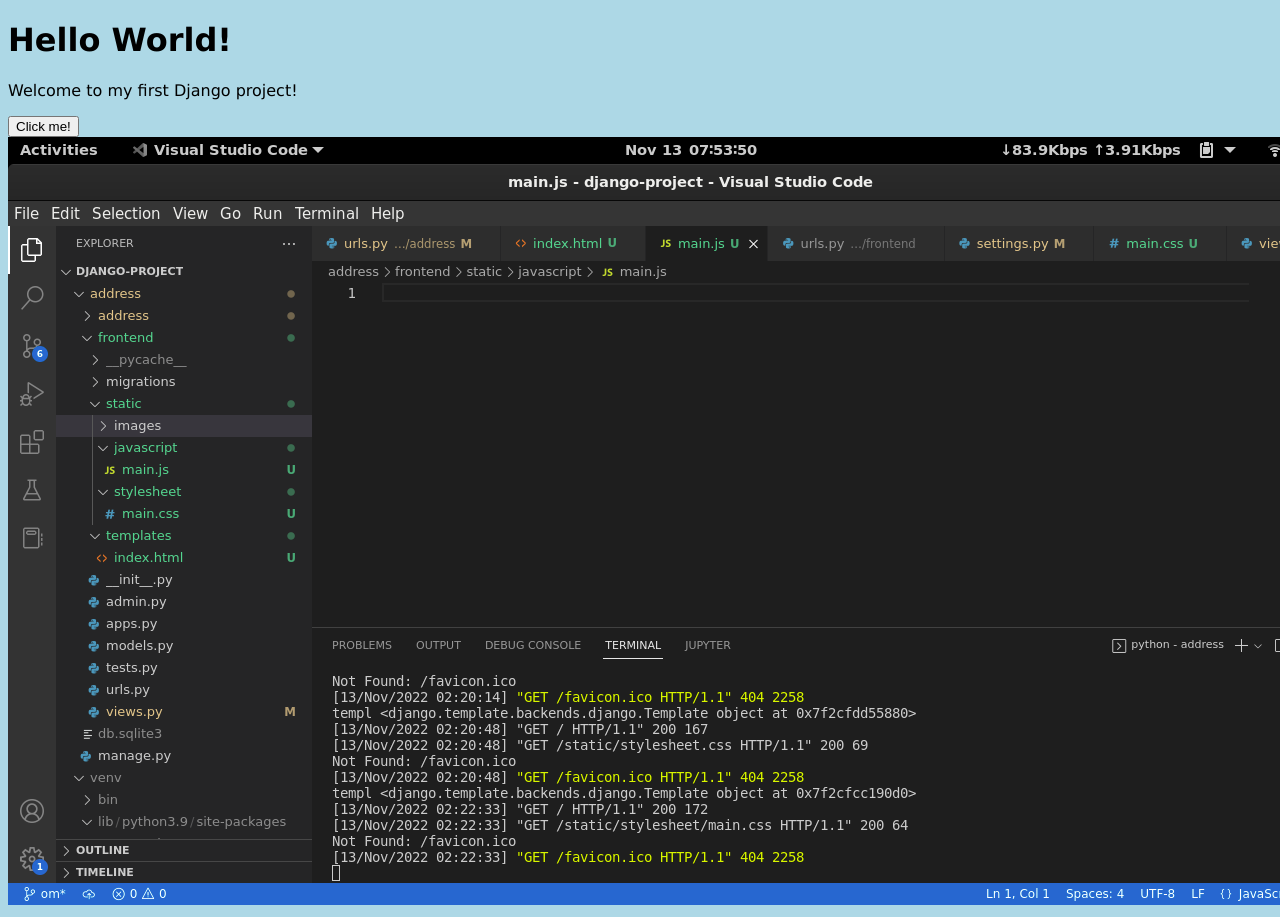
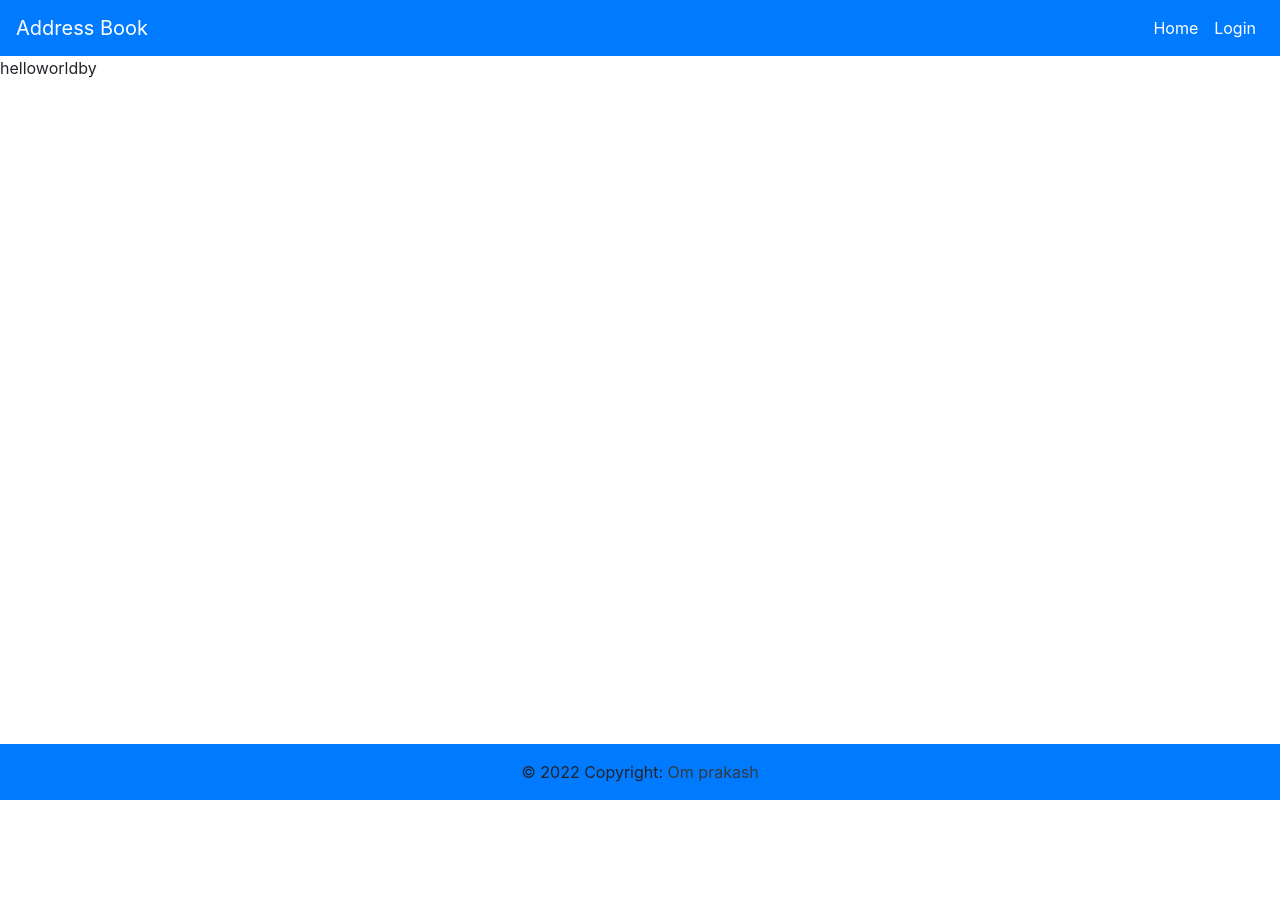
Before and after one commit to iamomprakashprasad/django-project, a Django app: page / in a window 1280 px wide; the page is wider, and only the part inside the window is pictured. After the commit the page ends 800 px from the top of that part, so only its background shows below. Run offline with Django 4.2, Linux system fonts and the light colour scheme.

Commit message:
basic templates created

```diff
--- /dev/null
+++ b/address/frontend/templates/base.html
@@ -0,0 +1,27 @@
+{% load static %}
+<!doctype html>
+<html lang="en">
+  <head>
+    <!-- Required meta tags -->
+    <meta charset="utf-8">
+    <meta name="viewport" content="width=device-width, initial-scale=1, shrink-to-fit=no">
+
+    <!-- Bootstrap CSS -->
+    <link rel="stylesheet" href="{% static 'stylesheet/main.css' %}">
+    <link rel="stylesheet" href="https://cdn.jsdelivr.net/npm/bootstrap@4.3.1/dist/css/bootstrap.min.css" integrity="sha384-ggOyR0iXCbMQv3Xipma34MD+dH/1fQ784/j6cY/iJTQUOhcWr7x9JvoRxT2MZw1T" crossorigin="anonymous">
+
+    <title>{% block title %}{% endblock%}</title>
+  </head>
+  <body>
+    {% include 'navbar.html' %}
+    {% block body %}{%endblock%}
+
+    <!-- Optional JavaScript -->
+    <!-- jQuery first, then Popper.js, then Bootstrap JS -->
+    <script src="{% static 'javascript/main.js' %}"></script>
+    <script src="https://code.jquery.com/jquery-3.3.1.slim.min.js" integrity="sha384-q8i/X+965DzO0rT7abK41JStQIAqVgRVzpbzo5smXKp4YfRvH+8abtTE1Pi6jizo" crossorigin="anonymous"></script>
+    <script src="https://cdn.jsdelivr.net/npm/popper.js@1.14.7/dist/umd/popper.min.js" integrity="sha384-UO2eT0CpHqdSJQ6hJty5KVphtPhzWj9WO1clHTMGa3JDZwrnQq4sF86dIHNDz0W1" crossorigin="anonymous"></script>
+    <script src="https://cdn.jsdelivr.net/npm/bootstrap@4.3.1/dist/js/bootstrap.min.js" integrity="sha384-JjSmVgyd0p3pXB1rRibZUAYoIIy6OrQ6VrjIEaFf/nJGzIxFDsf4x0xIM+B07jRM" crossorigin="anonymous"></script>
+  </body>
+  {% block footer %} {% endblock %}
+</html>
--- /dev/null
+++ b/address/frontend/templates/footer.html
@@ -0,0 +1,7 @@
+<footer class="bg-info text-center text-lg-start fixed-bottom">
+    <div class="text-center p-3 navbar-dark bg-primary">
+      © 2022 Copyright:
+      <a class="text-dark" href="https://github.com/iamomprakashprasad">Om prakash</a>
+    </div>
+    <!-- Copyright -->
+  </footer>
--- a/address/frontend/templates/index.html
+++ b/address/frontend/templates/index.html
@@ -1,14 +1,8 @@
-{% load static %}
-<!DOCTYPE html>
-<html>
-<body>
+{% extends 'base.html' %}
+{% block title %}Address Book{% endblock %}
+{% block body %}{%include 'index_body.html' %}
 
-<h1>Hello World!</h1>
-<p>Welcome to my first Django project!</p>
-<link rel="stylesheet" href="{% static 'stylesheet/main.css' %}">
-<script src="{% static 'javascript/main.js' %}"></script>
-<button onclick="myFunction()">Click me!</button>
-<img src="{% static 'images/image.png' %}">
 
-</body>
-</html>
+{%endblock%}
+
+{% block footer %}{%include 'footer.html' %}{%endblock%}
--- /dev/null
+++ b/address/frontend/templates/index_body.html
@@ -0,0 +1 @@
+helloworldby
--- /dev/null
+++ b/address/frontend/templates/navbar.html
@@ -0,0 +1,13 @@
+<nav class="navbar navbar-expand-lg navbar-dark bg-primary">
+    <a class="navbar-brand" href="#">Address Book</a>
+    <button class="navbar-toggler" type="button" data-toggle="collapse" data-target="#navbarNavAltMarkup"
+        aria-controls="navbarNavAltMarkup" aria-expanded="false" aria-label="Toggle navigation">
+        <span class="navbar-toggler-icon"></span>
+    </button>
+    <div class="collapse navbar-collapse" id="navbarNavAltMarkup">
+        <div class="navbar-nav ml-auto">
+            <a class="nav-item nav-link active" href="#">Home <span class="sr-only">(current)</span></a>
+            <a class="nav-item nav-link active" href="#">Login</a>
+        </div>
+    </div>
+</nav>
```
